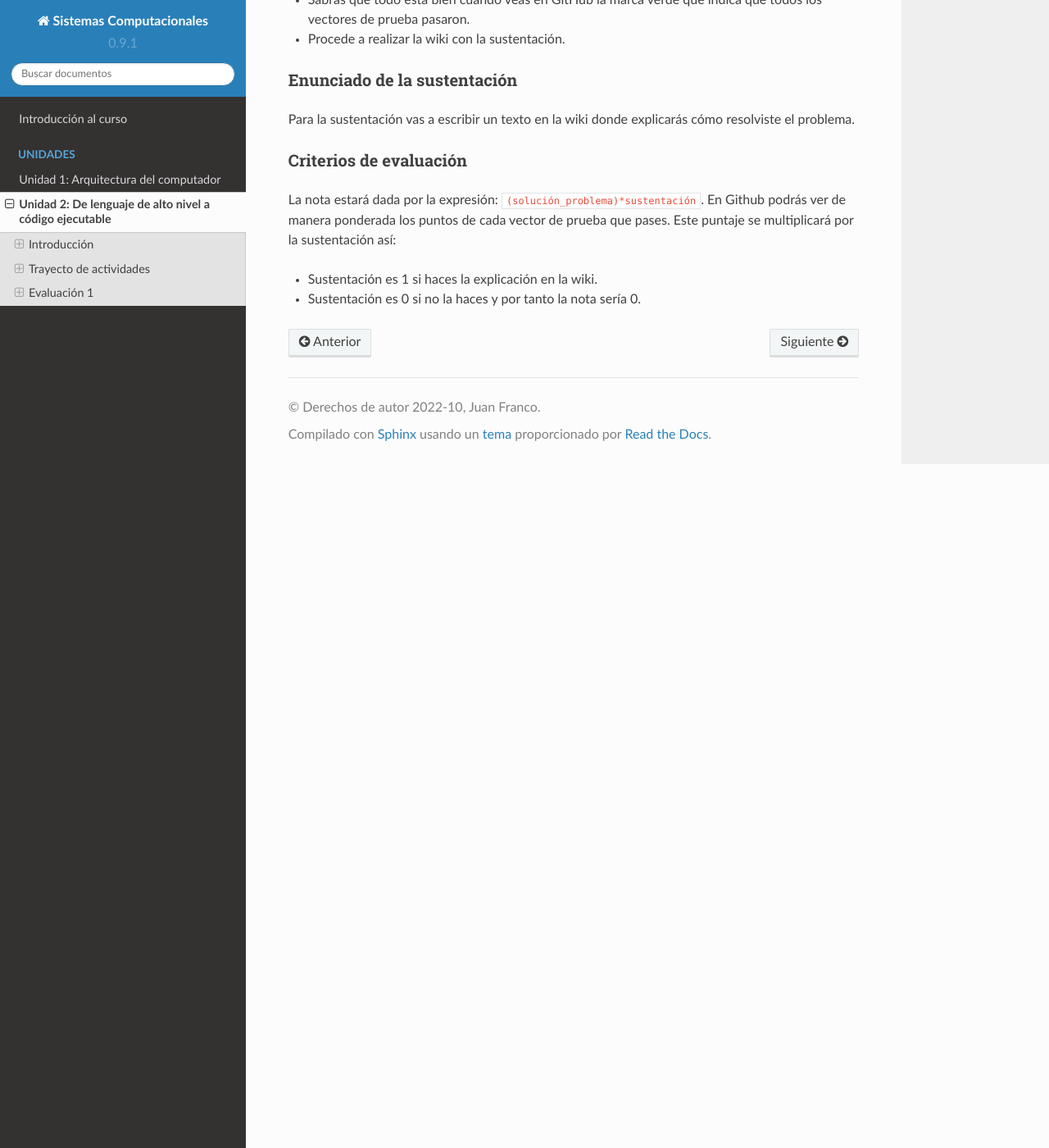
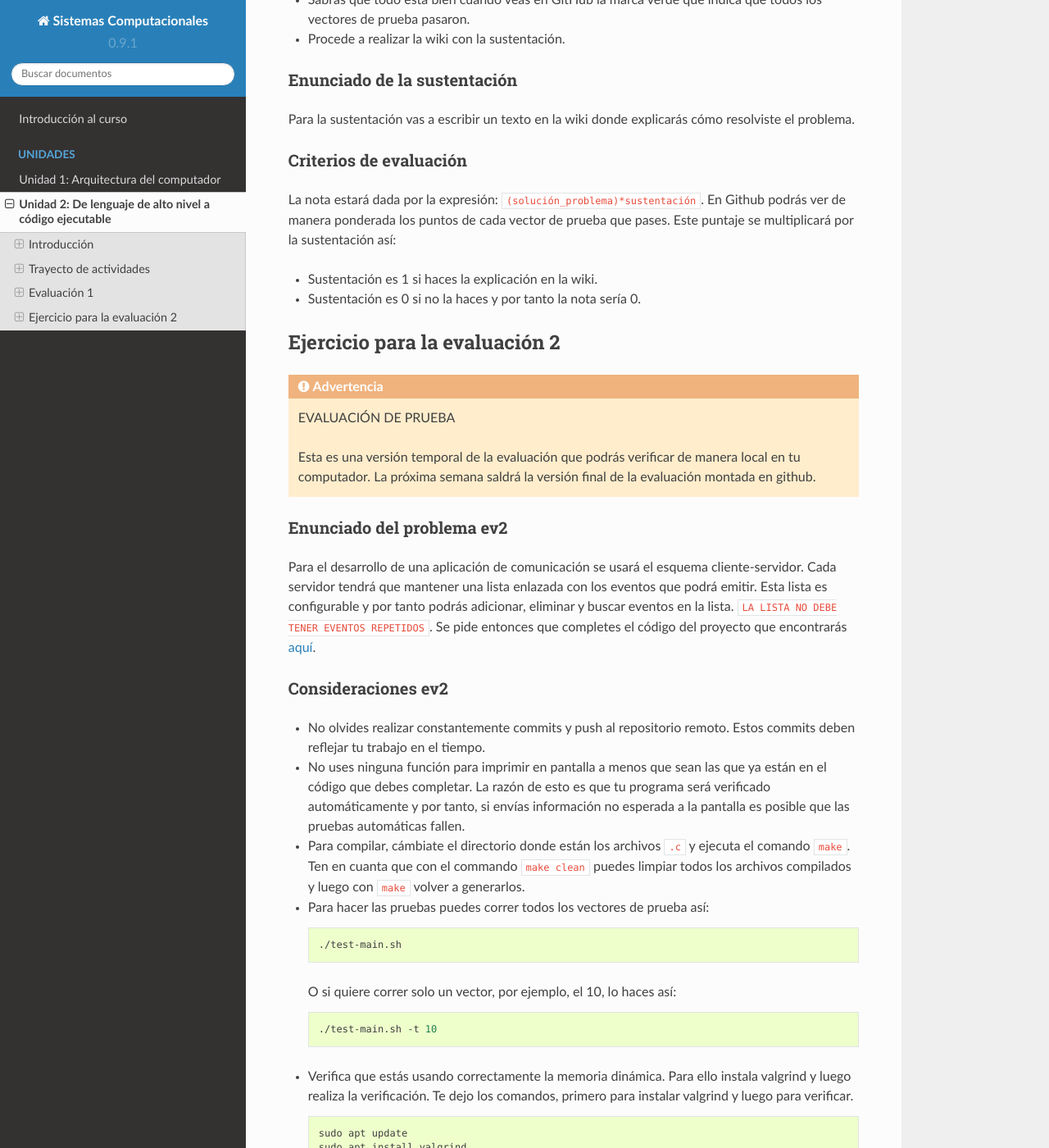
Before and after one commit to juanferfranco/SistemasComputacionales, a Sphinx documentation site: the page built from docs/_unidad2/unidad2.rst, in a window 1280 px wide and 1400 px high, scrolled down 9747 px. Shown: the whole window at 82% size. Built offline with Sphinx 7.4.7 and the Read the Docs theme 2.0.0, drawn with Linux system fonts in a browser that asks for light colours; some of the changed text lies outside the part shown.

Commit message:
add evaluacion 2 test version

```diff
--- a/docs/_unidad2/unidad2.rst
+++ b/docs/_unidad2/unidad2.rst
@@ -465,3 +465,74 @@ ponderada los puntos de cada vector de prueba que pases. Este puntaje se multipl
 
 * Sustentación es 1 si haces la explicación en la wiki.
 * Sustentación es 0 si no la haces y por tanto la nota sería 0.
+
+Ejercicio para la evaluación 2
+-----------------------------------
+
+.. warning:: EVALUACIÓN DE PRUEBA
+
+    Esta es una versión temporal de la evaluación que podrás verificar de manera local en tu computador.
+    La próxima semana saldrá la versión final de la evaluación montada en github.
+
+Enunciado del problema ev2
+*****************************
+
+Para el desarrollo de una aplicación de comunicación se usará el esquema cliente-servidor. Cada servidor
+tendrá que mantener una lista enlazada con los eventos que podrá emitir. Esta lista es configurable y
+por tanto podrás adicionar, eliminar y buscar eventos en la lista. ``LA LISTA NO DEBE TENER EVENTOS
+REPETIDOS``. Se pide entonces que completes el código del proyecto que encontrarás
+`aquí <https://github.com/juanferfranco/sc2022-10-u2-e2>`__.
+
+
+Consideraciones ev2
+**************************
+
+* No olvides realizar constantemente commits y push al repositorio remoto. Estos commits deben
+  reflejar tu trabajo en el tiempo.
+* No uses ninguna función para imprimir en pantalla a menos que sean las que ya están en el código
+  que debes completar. La razón de esto es que tu programa será verificado automáticamente y por tanto,
+  si envías información no esperada a la pantalla es posible que las pruebas automáticas fallen.
+* Para compilar, cámbiate el directorio donde están los archivos ``.c`` y ejecuta el comando ``make``.
+  Ten en cuanta que con el commando ``make clean`` puedes limpiar todos los archivos compilados y luego
+  con ``make`` volver a generarlos.
+* Para hacer las pruebas puedes correr todos los vectores de prueba así:
+
+  .. code-block:: bash
+
+    ./test-main.sh
+
+  O si quiere correr solo un vector, por ejemplo, el 10, lo haces así:
+
+  .. code-block:: bash
+
+    ./test-main.sh -t 10
+
+* Verifica que estás usando correctamente la memoria dinámica. Para ello instala valgrind y luego
+  realiza la verificación. Te dejo los comandos, primero para instalar valgrind y luego para verificar.
+
+  .. code-block:: bash
+
+        sudo apt update
+        sudo apt install valgrind
+
+  .. code-block:: bash
+
+        valgrind ./main < ./tests/12.in
+
+  Si la memoria está bien verás algo así en el resumen:
+
+  .. code-block:: none
+
+        ==17813==
+        ==17813== HEAP SUMMARY:
+        ==17813==     in use at exit: 0 bytes in 0 blocks
+        ==17813==   total heap usage: 12 allocs, 12 frees, 5,360 bytes allocated
+        ==17813==
+        ==17813== All heap blocks were freed -- no leaks are possible
+        ==17813==
+        ==17813== For lists of detected and suppressed errors, rerun with: -s
+        ==17813== ERROR SUMMARY: 0 errors from 0 contexts (suppressed: 0 from 0)
+
+  La salida anterior se consigue ejecutando el programa con el vector de prueba 12.in. Con este
+  vector de prueba, el programa realiza 12 reservas con malloc y detecta 12 liberaciones con free.
+  Por tanto, al final indica que no hay errores.
```
